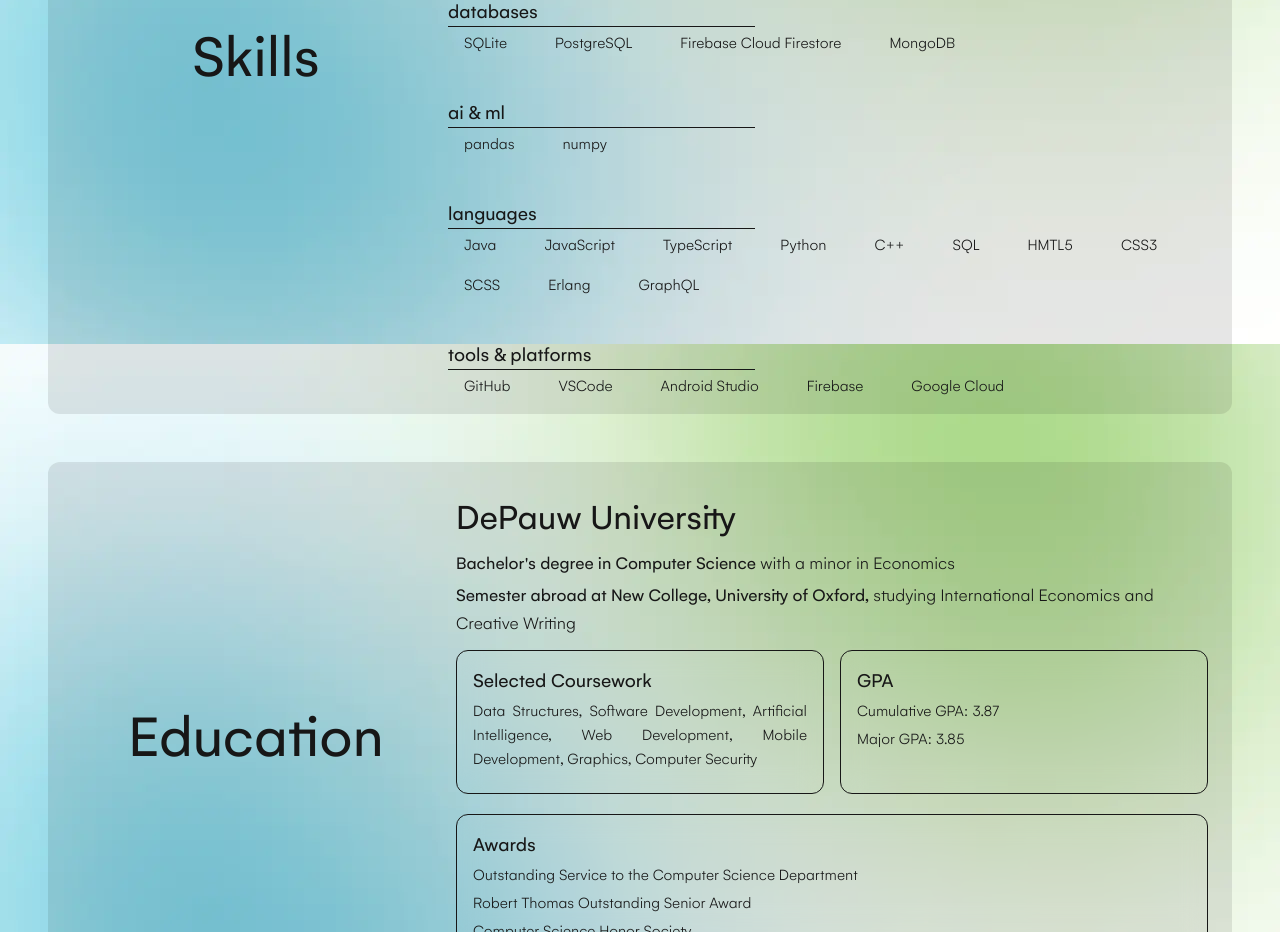
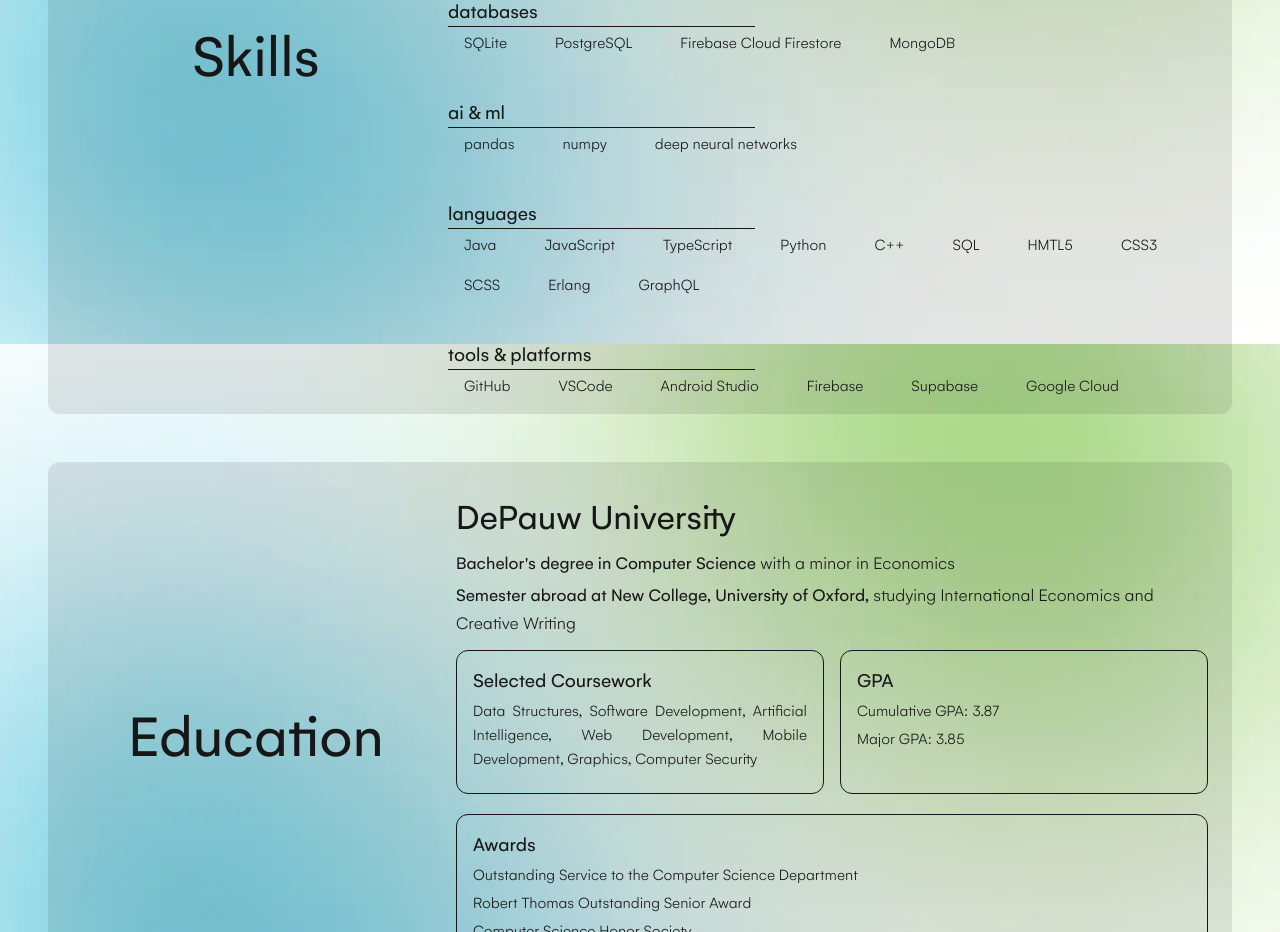
Before and after one commit to csvidit/temp-cs-portfolio, a Next.js app: page / in a window 1280 px wide. Shown: the part 1320-2252 px from the top of the page. Built offline with nearby package versions, Linux system fonts and the light colour scheme.

Commit message:
updated skills

```diff
--- a/src/components/Skills.tsx
+++ b/src/components/Skills.tsx
@@ -44,6 +44,7 @@ const Skills = () => {
         <SkillsContainer>
           <SkillsItem>pandas</SkillsItem>
           <SkillsItem>numpy</SkillsItem>
+          <SkillsItem>deep neural networks</SkillsItem>
         </SkillsContainer>
         <SkillsSectionTitle>languages</SkillsSectionTitle>
         <SkillsContainer>
@@ -65,6 +66,7 @@ const Skills = () => {
           <SkillsItem>VSCode</SkillsItem>
           <SkillsItem>Android Studio</SkillsItem>
           <SkillsItem>Firebase</SkillsItem>
+          <SkillsItem>Supabase</SkillsItem>
           <SkillsItem>Google Cloud</SkillsItem>
         </SkillsContainer>
       </div>
```
